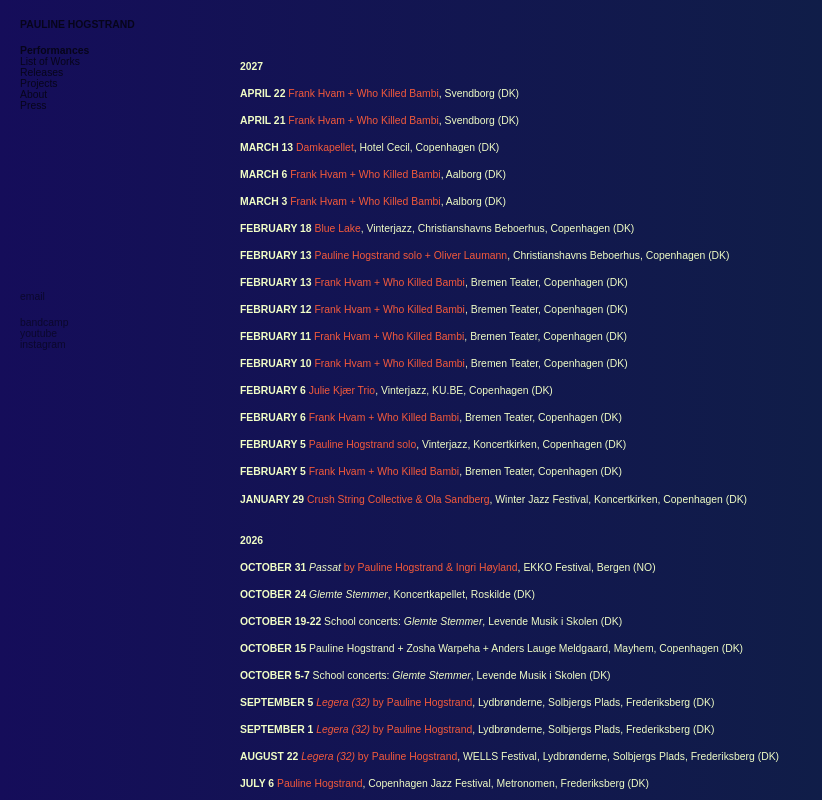
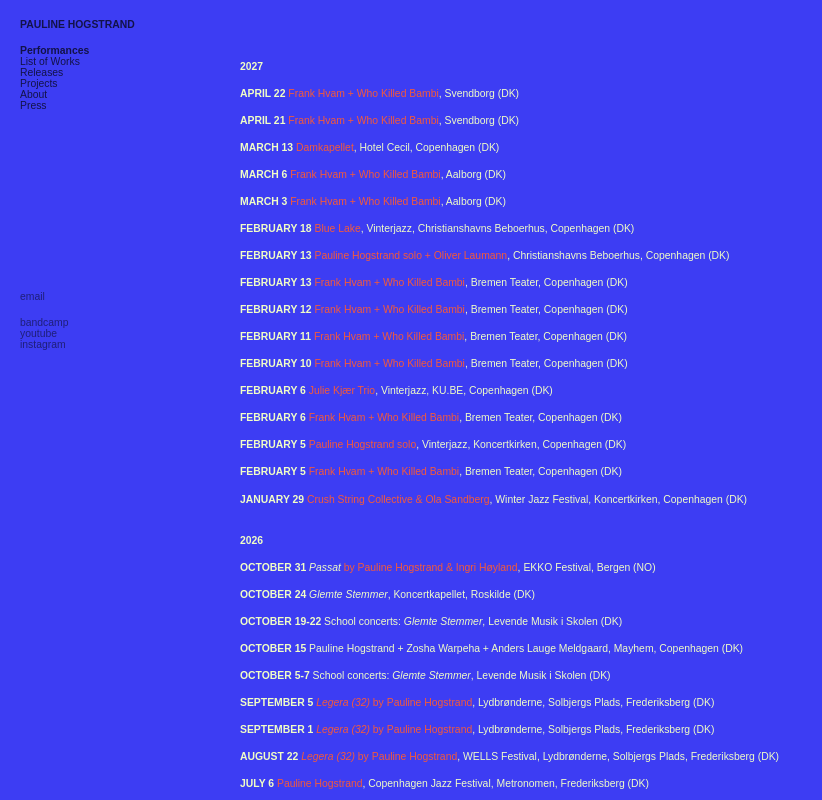
Before and after one commit to paulinehogstrand/artist-website, a plain HTML site: page live.html in a window 1280 px wide. Shown: the top 800 px of the page, without its empty margins (0-822 px from the left). Drawn offline with Linux system fonts and the light colour scheme.

Commit message:
restore live html background

```diff
--- a/style.css
+++ b/style.css
@@ -421,21 +421,8 @@ body {
 }
 
 body.live-page {
-  /* Change these four colour codes to customise the live-page gradient. */
-  --live-blue-1: hsl(235, 100%, 50%);
-  --live-blue-2: hsl(239, 100%, 39%);
-  --live-blue-green-1: #005010;
-  --live-blue-green-2: #150d5a;
-
-  background: linear-gradient(
-    270deg,
-    var(--live-blue-1),
-    var(--live-blue-2),
-    var(--live-blue-green-1),
-    var(--live-blue-green-2)
-  ) !important;
-  background-size: 800% 800% !important;
-  animation: gradientShift 90s ease infinite;
+  background: #3d3df3 !important;
+  animation: none;
 }
 
 body.live-page .sidebar,
```
